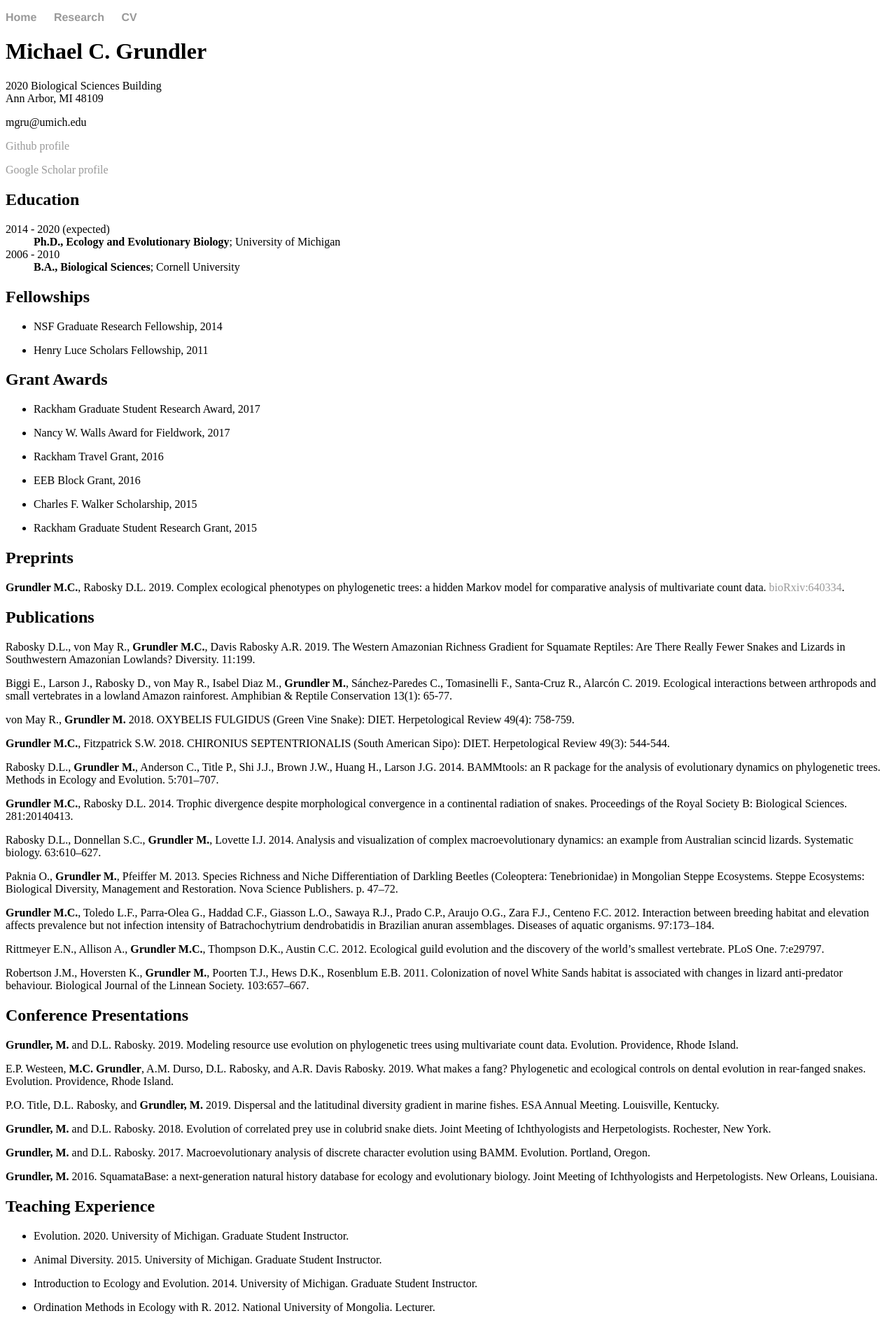
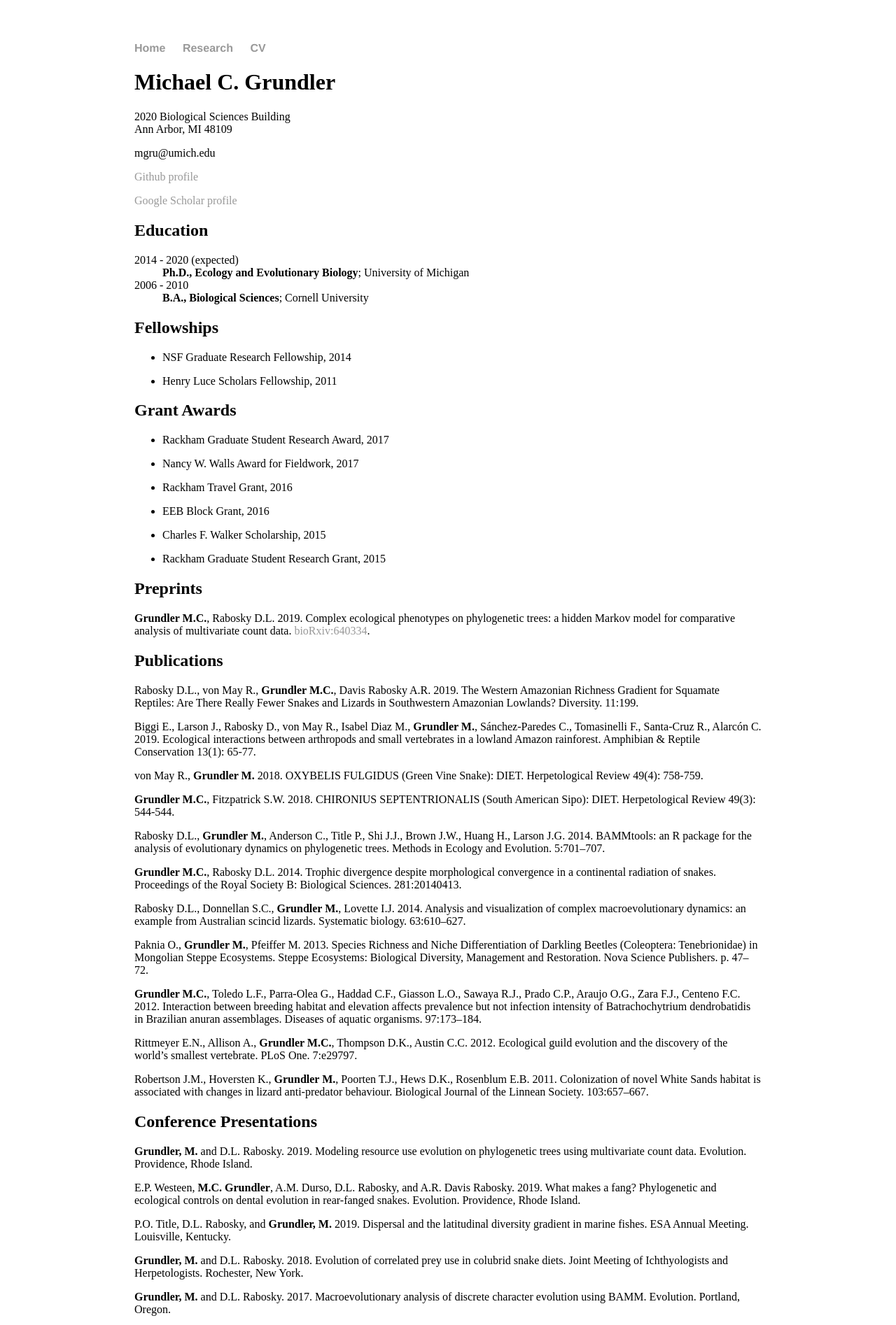
Before and after one commit to blueraleigh/blueraleigh.github.io, a Jekyll site: the page built from cv/index.md, in a window 1280 px wide. Shown: the top 1894 px of the page at 70% size. Built offline with Jekyll 4.4.1, drawn with Linux system fonts in a browser that asks for light colours.

Commit message:
Update vitae.css

```diff
--- a/css/vitae.css
+++ b/css/vitae.css
@@ -1,3 +1,7 @@
+body {
+    margin: 60px auto;
+    width: 70%;
+}
 nav ul, footer ul {
     font-family:'Helvetica', 'Arial', 'Sans-Serif';
     padding: 0px;
```
